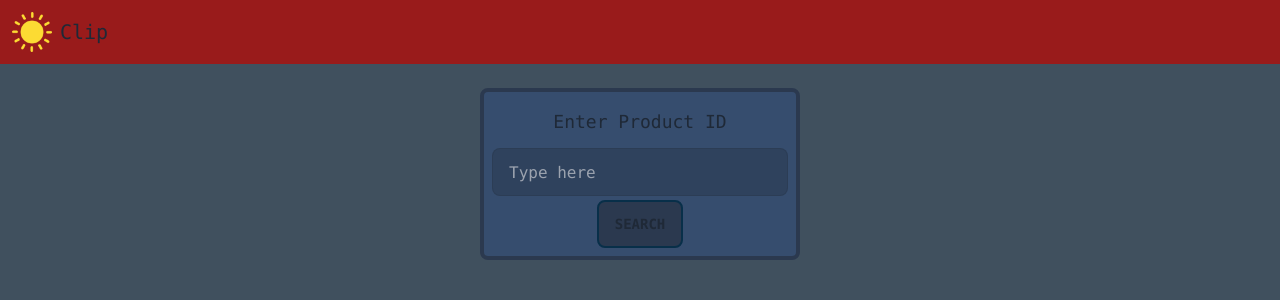
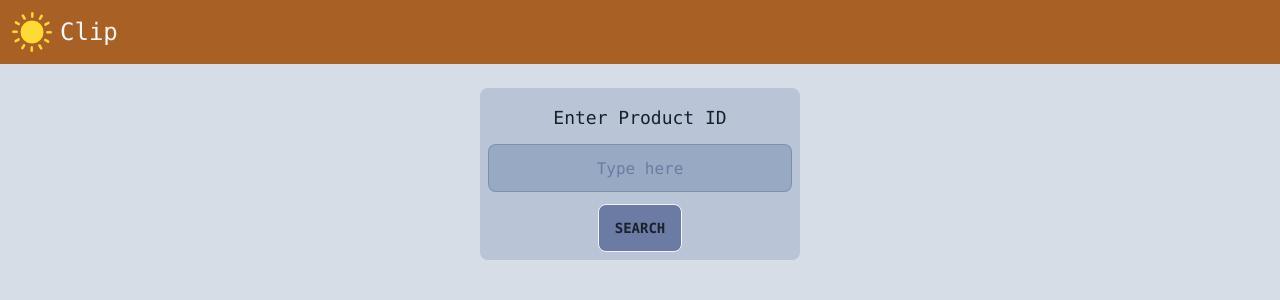
Before and after one commit to hokageCV/konark-automobiles, a Next.js app: page / in a window 1280 px wide. Shown: the top 300 px of the page. Built offline with nearby package versions, Linux system fonts and the light colour scheme.

Commit message:
style: add semantic color

```diff
--- a/src/app/layout.tsx
+++ b/src/app/layout.tsx
@@ -11,7 +11,7 @@ export const metadata: Metadata = {
 
 export default function RootLayout({ children }: { children: React.ReactNode }) {
     return (
-        <html lang="en" className="font-mono box-border bg-base-700">
+        <html lang="en" className="font-mono box-border bg-baseBG">
             <body>{children}</body>
         </html>
     );
--- a/src/components/Navbar.tsx
+++ b/src/components/Navbar.tsx
@@ -1,11 +1,11 @@
 export default function Navbar() {
     return (
-        <div className="navbar bg-red-800">
+        <div className="navbar bg-navBG">
             <div className="flex-none">
                 <img src="/sun.png" width={40} height={40} className="m-1 mr-2"></img>
             </div>
             <div className="flex-1">
-                <p className=" normal-case text-xl">Clip</p>
+                <p className=" normal-case text-2xl text-navText">Clip</p>
             </div>
         </div>
     );
--- a/src/components/ProductCard.tsx
+++ b/src/components/ProductCard.tsx
@@ -6,9 +6,13 @@ type Props = {
 
 export default function ProductCard({ product }: Props) {
     return (
-        <div className="card lg:card-side w-5/6 md:w-96 bg-sky-950 shadow-xl p-1 ">
+        <div className="card lg:card-side w-5/6 md:w-96 text-cardText bg-cardBG shadow-2xl p-1 ">
             <figure className="p-2">
-                <img src={product.imgLink} alt={product.name} className="w-36 h-36 rounded-md" />
+                <img
+                    src={product.imgLink}
+                    alt={product.name}
+                    className="w-36 h-36 rounded-md border border-2 border-cardText"
+                />
             </figure>
             <div className="card-body items-center p-3">
                 <div>
--- a/src/components/SearchBox.tsx
+++ b/src/components/SearchBox.tsx
@@ -32,19 +32,19 @@ export default function SearchBox() {
     }, [error]);
 
     return (
-        <div className="form-control bg-horizon-700 w-full max-w-xs items-center border border-4 border-horizon-900 p-2 rounded-lg">
+        <div className="form-control bg-searchBG w-full max-w-xs items-center p-2 rounded-lg">
             <label className="label">
-                <span className="label-text text-lg">Enter Product ID</span>
+                <span className="label-text text-lg text-searchText">Enter Product ID</span>
             </label>
             <input
                 type="text"
                 placeholder="Type here"
-                className="input input-bordered w-full max-w-xs bg-horizon-800 m-1"
+                className="input input-bordered text-center text-inputText w-full max-w-xs bg-inputBG m-1 placeholder-btnBG"
                 value={id}
                 onChange={(e) => setId(e.target.value)}
             />
             <button
-                className="btn max-w-max py-0.5 px-4 bg-horizon-900 border-2 border-sky-950"
+                className="btn max-w-max mt-2 py-0.5 px-4 bg-btnBG text-btnText  "
                 onClick={(e) => handleSubmit(e)}
             >
                 Search
--- a/tailwind.config.js
+++ b/tailwind.config.js
@@ -16,32 +16,23 @@ module.exports = {
                 mono: ["Consolas", "Cascadia Code", "Menlo", "ui-monospace", "monospace"],
             },
             colors: {
-                base: {
-                    50: "#f3f6f8",
-                    100: "#e1e8ec",
-                    200: "#c6d4db",
-                    300: "#9fb4c1",
-                    400: "#708da0",
-                    500: "#557285",
-                    600: "#495f71",
-                    700: "#40505e",
-                    800: "#3a4550",
-                    900: "#343d45",
-                    950: "#1d232a",
-                },
-                horizon: {
-                    50: "#f5f7fa",
-                    100: "#eaeef4",
-                    200: "#cfd9e8",
-                    300: "#a6bad3",
-                    400: "#7594bb",
-                    500: "#5e81ac",
-                    600: "#415f88",
-                    700: "#364d6e",
-                    800: "#2f425d",
-                    900: "#2b394f",
-                    950: "#1d2534",
-                },
+                baseBG: "#D6DDE7",
+                baseText: "#eceef2",
+
+                navBG: "#a96025",
+                navText: "#f6f7f9",
+
+                searchBG: "#B9C5D7",
+                searchText: "#1a202c",
+                searchBorder: "#e2e8f0",
+
+                inputBG: "#97A9C3",
+                inputText: "#1a202c",
+                btnBG: "#6C7BA4",
+                btnText: "#1a202c",
+
+                cardBG: "#959CBF",
+                cardText: "#1a202c",
             },
         },
     },
```
Also changed, not shown: src/app/page.tsx (+11 -0 lines).
